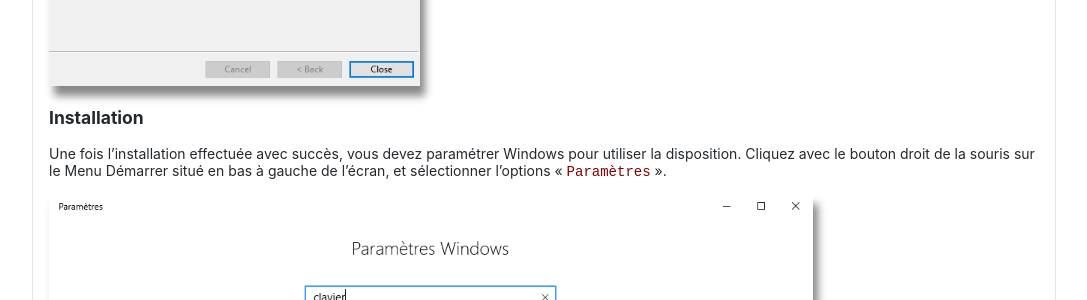
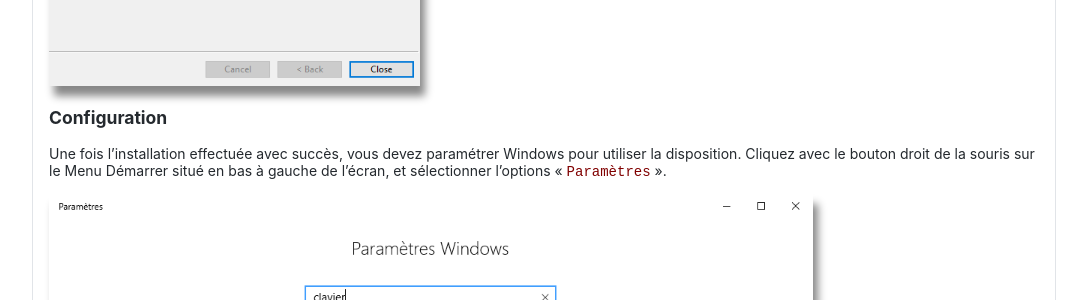
Before and after one commit to springcomp/optimized-azerty-win, a Jekyll site: the page built from download.md, in a window 1280 px wide and 900 px high, scrolled down 3028 px. Shown: the part 153-453 px from the top of the window, without its empty margins (96-1183 px from the left). Built offline with Jekyll 4.4.1, drawn with Linux system fonts in a browser that asks for light colours.

Commit message:
Fix duplicate anchor.

```diff
--- a/download.md
+++ b/download.md
@@ -74,8 +74,8 @@ Un avertissement indiquant qu’un programme est sur le point d’apporter des m
 ![Installation effectuée avec succès](assets/images/success.png)
 
 
-<a name="installation"></a>
-### Installation
+<a name="configuration"></a>
+### Configuration
 
 Une fois l’installation effectuée avec succès, vous devez paramétrer Windows pour utiliser la disposition.
 Cliquez avec le bouton droit de la souris sur le Menu Démarrer situé en bas à gauche de l’écran, et sélectionner l’options « `Paramètres` ».
```
